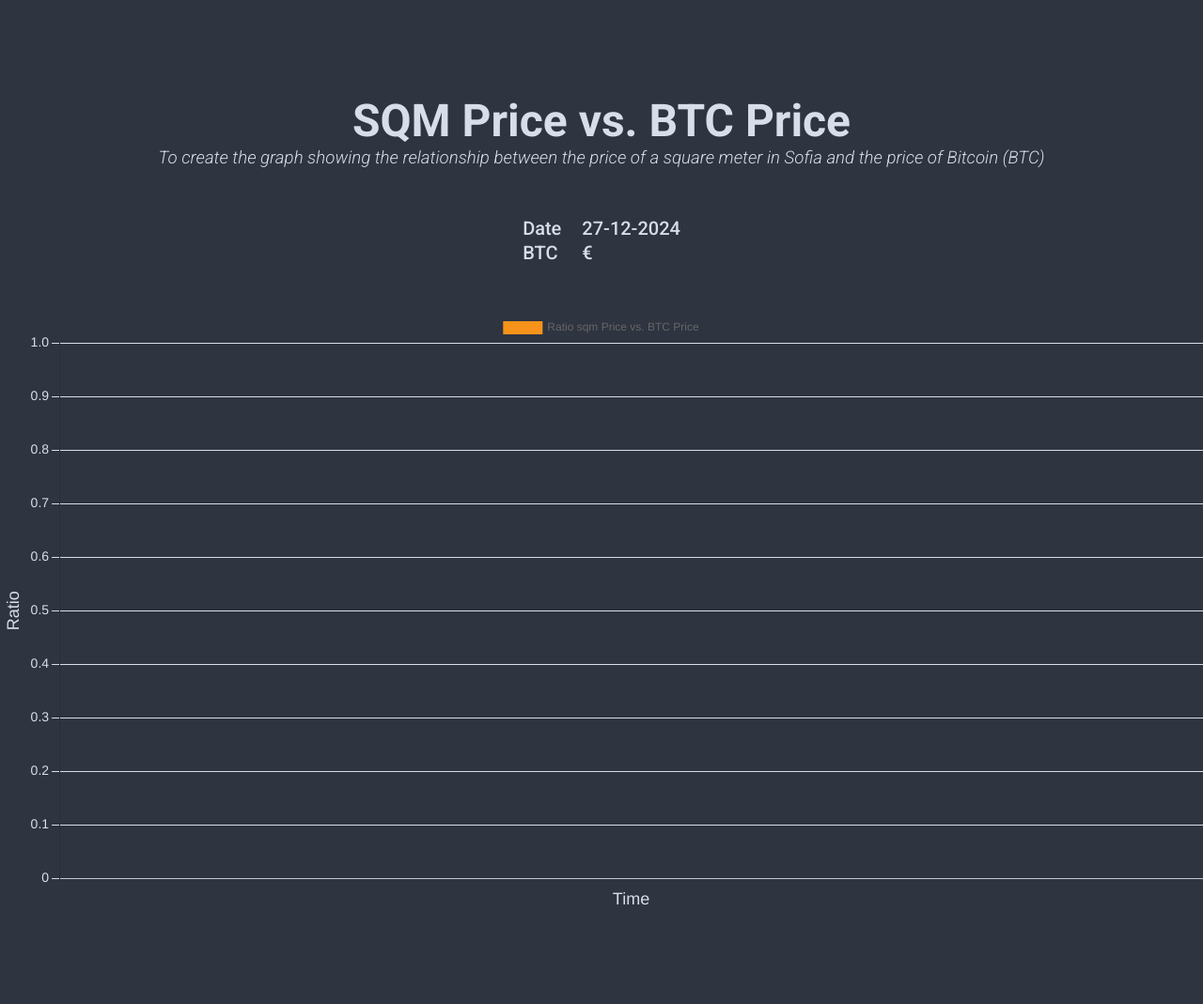
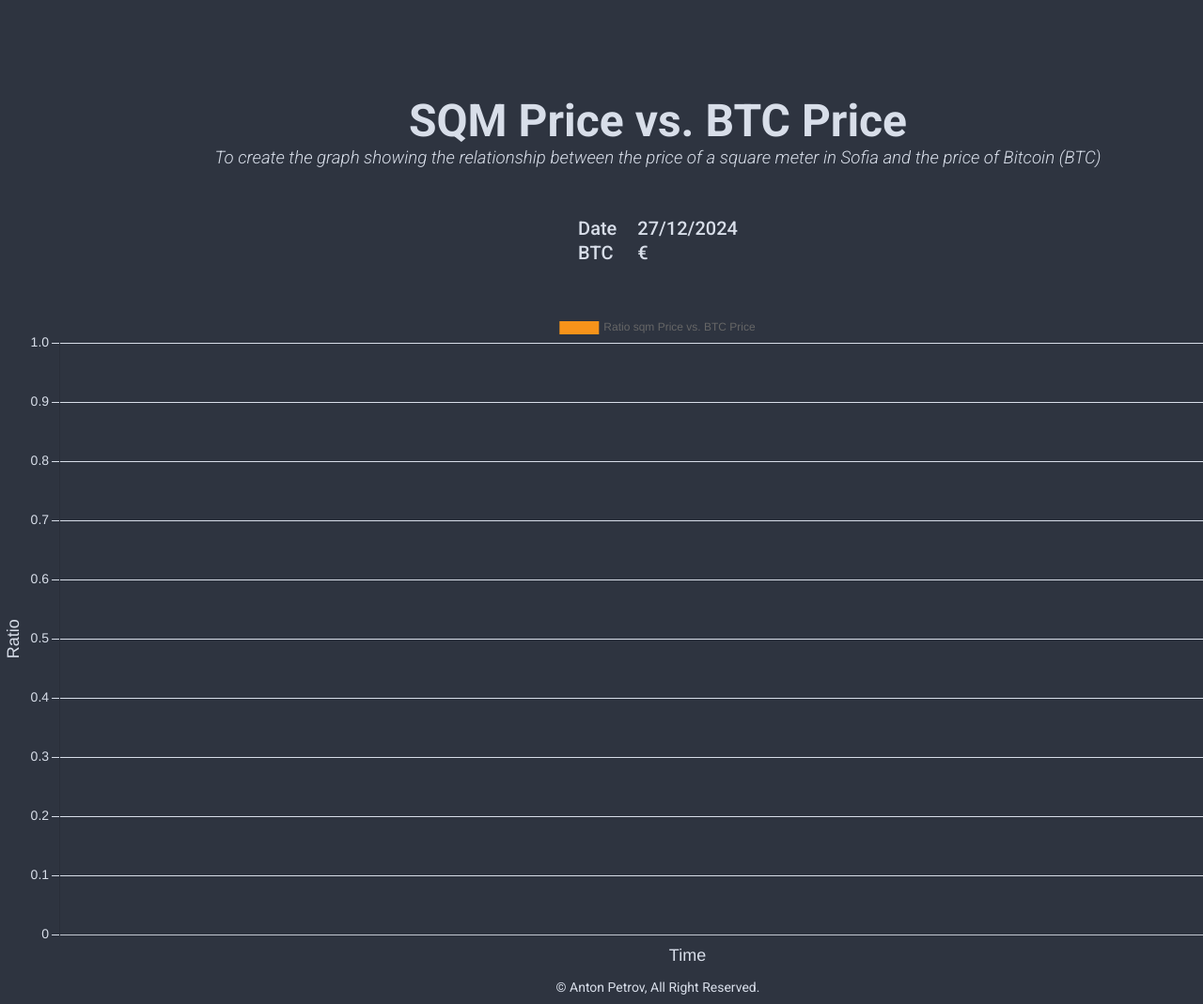
Before and after one commit to tonytech83/sqm-vs-btc, a Flask app: page / in a window 1280 px wide; the page is wider, and only the part inside the window is pictured. Shown: that part at 94% size. Before the commit the page ends 964 px from the top of that part, so only its background shows below. Run offline with Flask 3, Linux system fonts and the light colour scheme; data that the repository does not hold is empty.

Commit message:
many changes: - app.py - change date format - keep-it-alive.yml - fix the message for waiting - styles.css - made layout flex, add footer - index.html - add footer and new layout to match flex. - add .gitignore

```diff
--- a/app.py
+++ b/app.py
@@ -59,7 +59,7 @@
     btc_price = get_btc_price_in_eur()
     ratio = apt_price / btc_price
     return {
-        "date": datetime.now().strftime("%d-%m-%Y"),
+        "date": datetime.now().strftime("%d/%m/%Y"),
         "ratio": ratio,
     }
 
@@ -72,7 +72,7 @@
 
 @app.route("/")
 def index():
-    date = datetime.now().strftime("%d-%m-%Y")
+    date = datetime.now().strftime("%d/%m/%Y")
     current_price = f"{get_btc_price_in_eur():.2f}"
     return render_template("index.html", date=date, current_price=current_price)
 
--- a/static/styles.css
+++ b/static/styles.css
@@ -8,12 +8,26 @@
   text-decoration: none;
 }
 
+html,
 body {
-    background-color: #2E3440;
-    color:#D8DEE9;
+  height: 100%;
+  margin: 0;
+  padding: 0;
+  box-sizing: border-box;
+  display: flex;
+  flex-direction: column;
+}
+
+body {
+  background-color: #2e3440;
+  color: #d8dee9;
   font-family: "Roboto", sans-serif;
-    max-width: 1600px;
+  width: 1400px;
   margin: auto;
+}
+
+.content {
+  flex: 1;
 }
 
 .page-title {
@@ -39,7 +53,12 @@
   margin-bottom: 50px;
 }
 
-
 .td-title {
   padding-right: 20px;
 }
+
+.footer {
+  font-size: 14px;
+  padding: 10px 0;
+  text-align: center;
+}
--- a/templates/index.html
+++ b/templates/index.html
@@ -11,6 +11,7 @@
     />
   </head>
   <body>
+    <div class="content">
       <div class="page-title">
         <h1>SQM Price vs. BTC Price</h1>
         <h3>
@@ -31,6 +32,7 @@
       </table>
 
       <canvas id="priceChart" width="400" height="200"></canvas>
+    </div>
 
     <script>
       let priceChart = new Chart(
@@ -99,5 +101,9 @@
       // One second - for test purposes
       //   setInterval(updateCharts, 5000);
     </script>
+
+    <div class="footer">
+      <p>© Anton Petrov, All Right Reserved.</p>
+    </div>
   </body>
 </html>
```
Also changed, not shown: .github/workflows/keep_it_alive.yml, 1 other file. Lines whose indentation alone changed are shown as unchanged.
